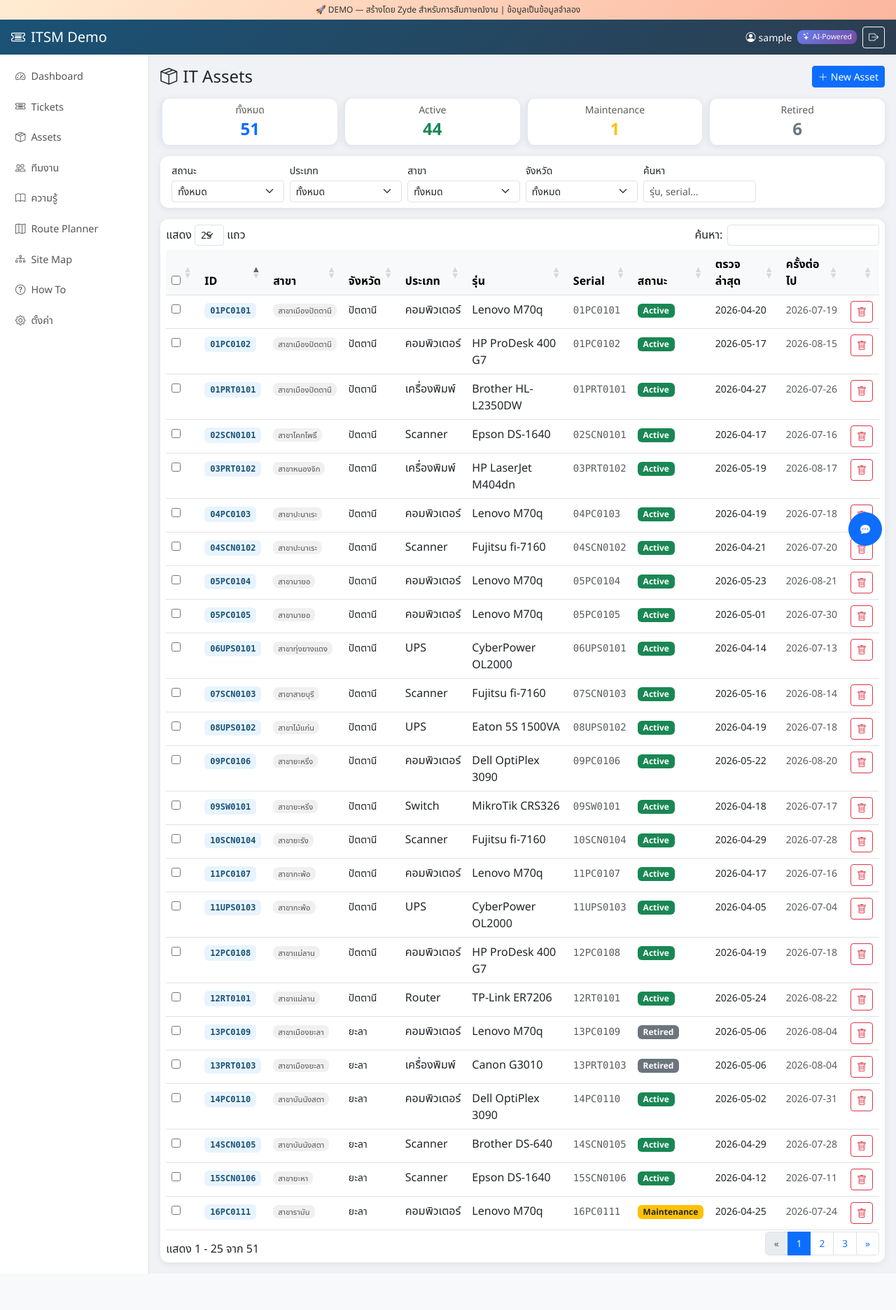
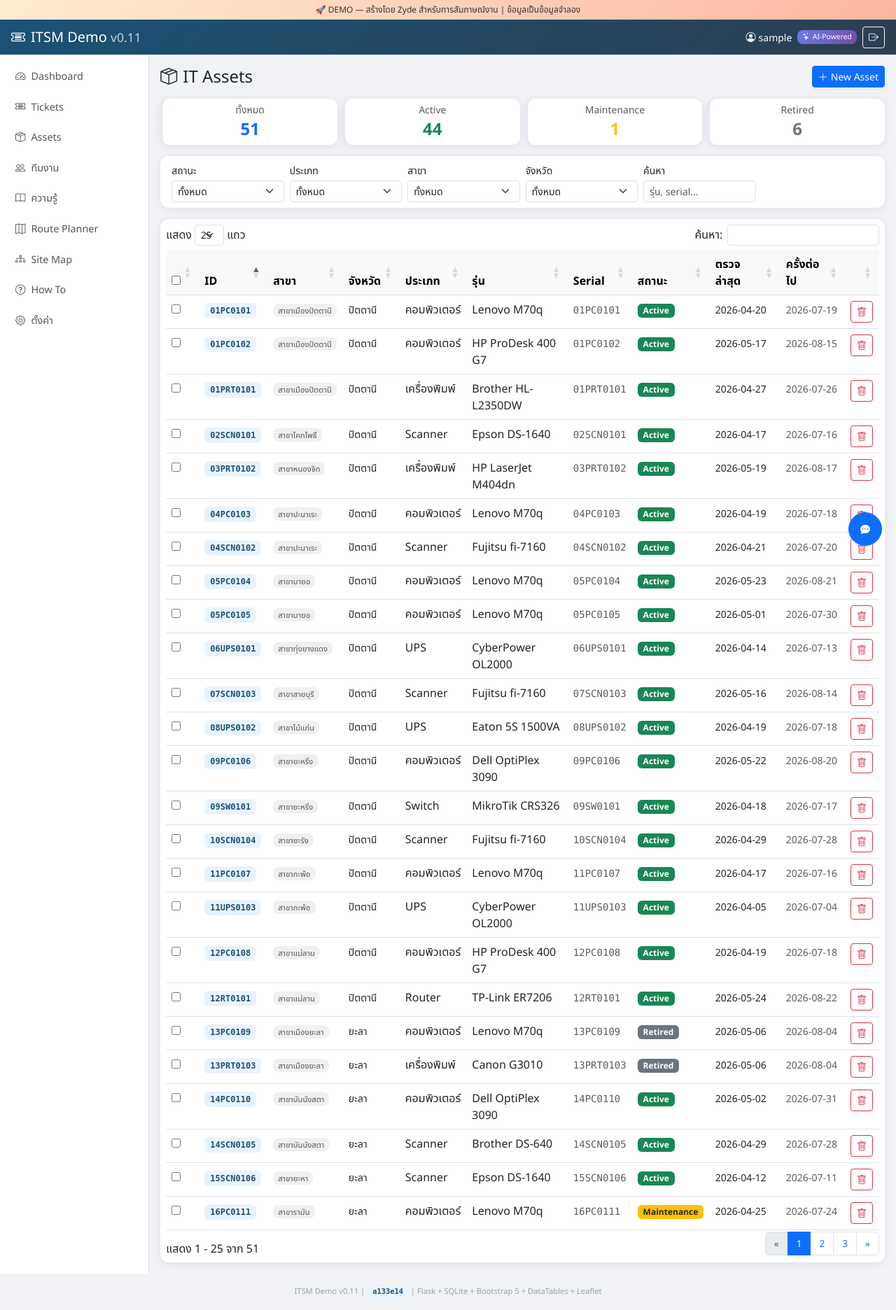
Before and after one commit to zyde-david/itsmdemo, a Flask app: page /assets in a window 1280 px wide. Shown: the whole page at 70% size. Before the commit the page ends 1820 px from the top, so only its background shows below. Run offline with Flask 3, Linux system fonts and the light colour scheme; the visitor is signed in with stand-in values (Sample User, id 1); data comes from the database, SQL or seed files in the repository; tables that the repository leaves empty hold one stand-in row (values such as "Sample post"); lists and menus that the app fills with data are empty; some libraries are stand-ins or nearby versions.

Commit message:
feat: add version footer v0.11 + commit hash

```diff
--- a/templates/base.html
+++ b/templates/base.html
@@ -99,7 +99,7 @@ body[data-theme="dark"] .bg-light{background:#16213e!important;color:#e0e0e0}
 <nav class="navbar navbar-dark">
  <div class="container-fluid px-3">
   <button class="btn btn-sm btn-outline-light d-md-none me-2" type="button" id="sidebarToggle"><i class="bi bi-list"></i></button>
-  <a href="/" class="navbar-brand mb-0 h5 text-white text-decoration-none"><i class="bi bi-ticket-detailed me-2"></i>ITSM Demo</a>
+  <a href="/" class="navbar-brand mb-0 h5 text-white text-decoration-none"><i class="bi bi-ticket-detailed me-2"></i>ITSM Demo <span class="small fw-normal opacity-75">v0.11</span></a>
   <div class="d-flex align-items-center gap-2">
    <span class="text-white small d-none d-lg-inline"><i class="bi bi-person-circle me-1"></i>{{ session.get('username','') }}</span>
    <span class="ai-badge d-none d-sm-inline"><i class="bi bi-stars me-1"></i>AI-Powered</span>
@@ -186,5 +186,8 @@ function initTable(selector,opts={}){
 }
 </script>
 {% block extra_scripts %}{% endblock %}
+<div class="footer text-center py-3" style="color:#95a5a6;font-size:.7rem">
+  ITSM Demo v0.11 | <span class="id-badge" style="font-size:.65rem">a133e14</span> | Flask + SQLite + Bootstrap 5 + DataTables + Leaflet
+</div>
 </body>
 </html>
```
Also changed, not shown: 2 other files.
